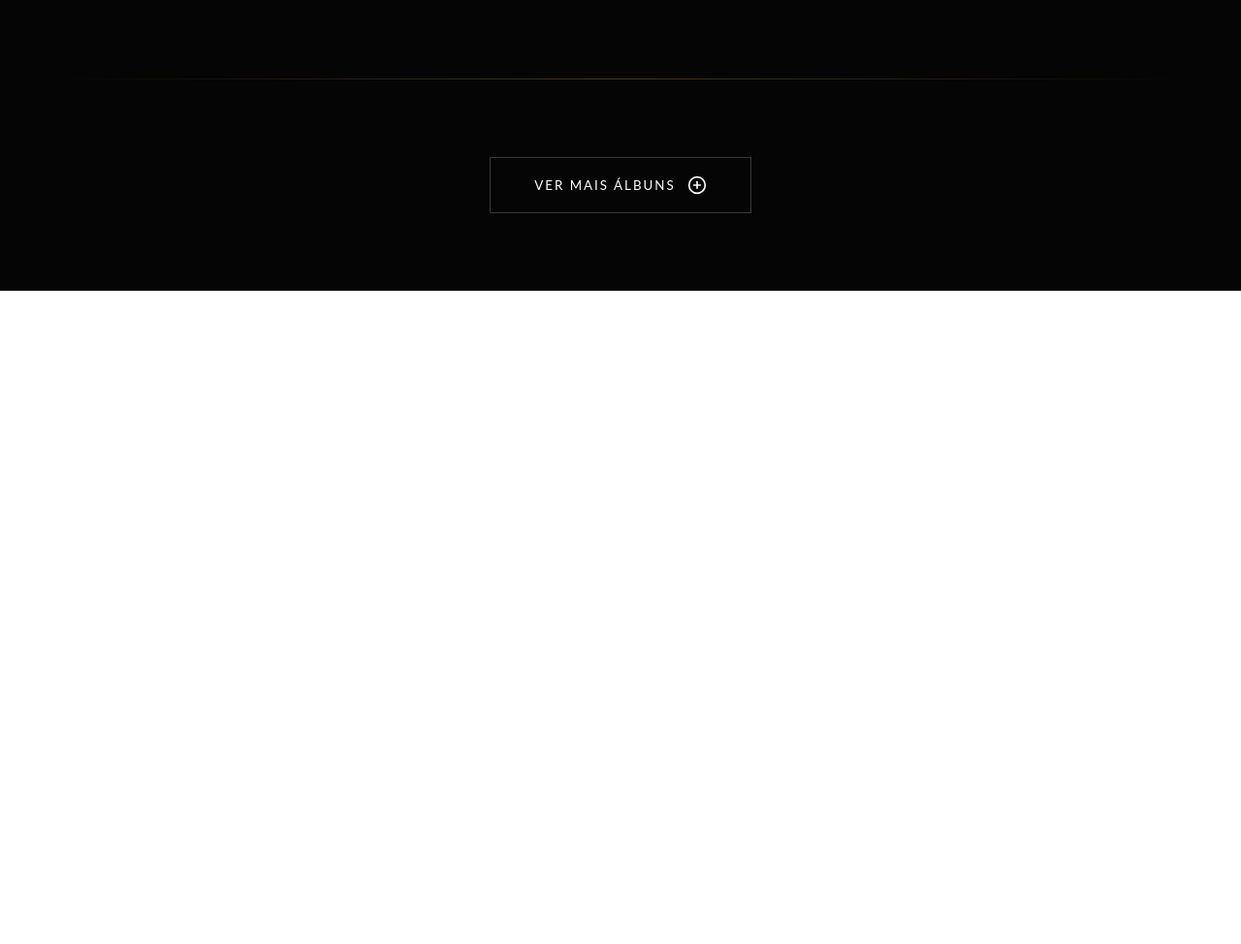
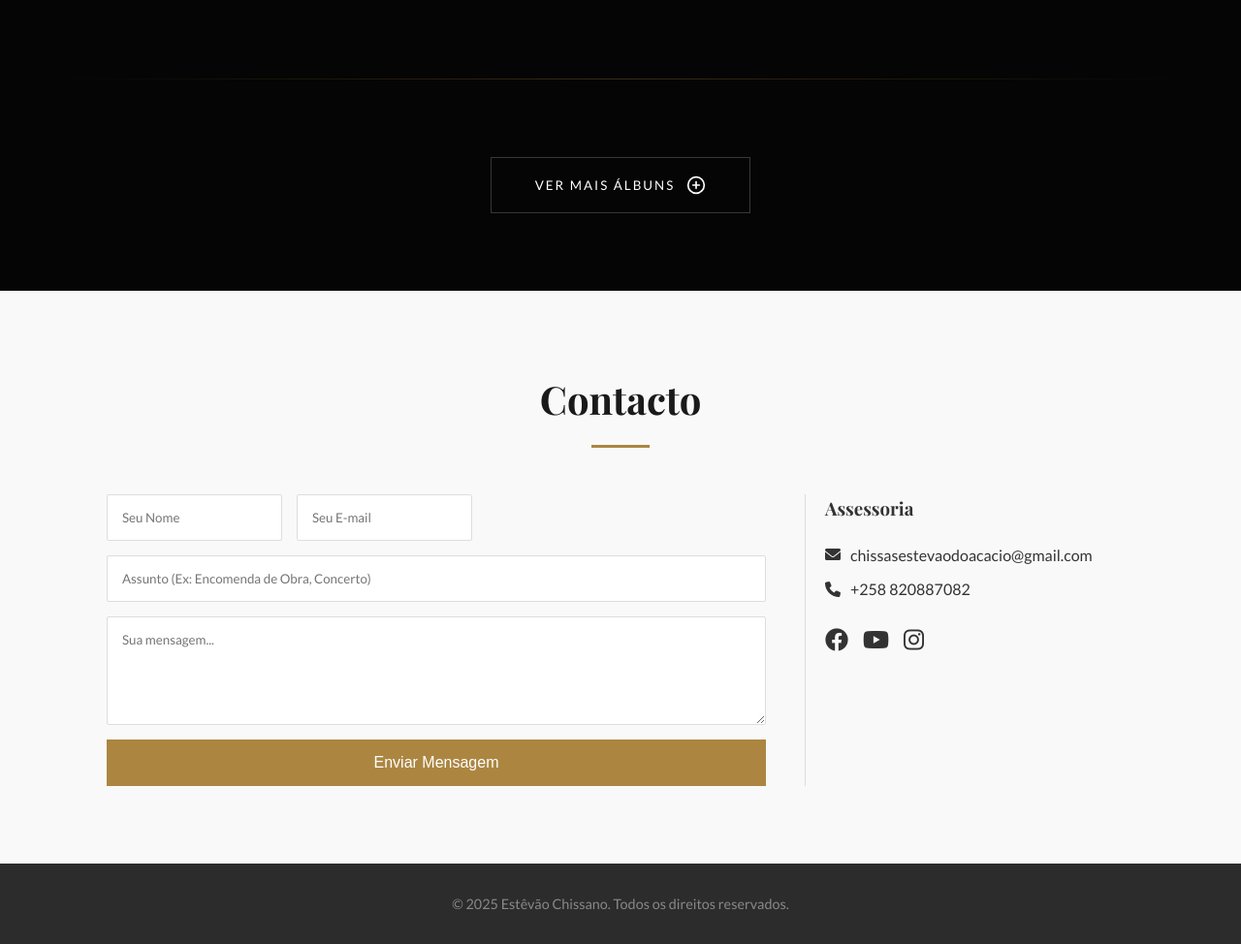
Before and after one commit to Emanuelsitoe/Site-Estevao, a plain HTML site: page galeria.html in a window 1280 px wide. Shown: the part 1268-2242 px from the top of the page at 97% size. Before the commit the page ends 1568 px from the top, so only its background shows below. Drawn offline with nearby package versions, Linux system fonts and the light colour scheme; a web font is replaced by a local one.

Commit message:
adicionei o rodape

```diff
--- a/css/galeria.css
+++ b/css/galeria.css
@@ -1,5 +1,6 @@
 :root {
-    --gold: #d4af37;
+    --text-main: #333333;
+    --light: #f9f9f9;
     --bg-black: #050505;
     --card-bg: #0f0f0f;
     --text-gray: #b0b0b0;
@@ -7,6 +8,8 @@
     --font-sans: 'Lato', sans-serif;
     --dark: #1a1a1a;
     --white: #ffffff;
+    --gold: #ac8641;
+    --grey: #2c2c2c;
 }
 * {
     margin: 0;
@@ -219,7 +222,85 @@ ul { list-style: none; }
 }
 
 /* Lógica Ver Mais */
-.hidden-event { display: none; }
+.hidden-event {
+    display: none;
+}
+
+/* Contato */
+.contact-wrapper {
+    display: grid;
+    grid-template-columns: 2fr 1fr;
+    gap: 40px;
+}
+.contact-form {
+    display: flex;
+    flex-direction: column;
+    gap: 15px;
+}
+.input-group {
+    display: flex;
+    gap: 15px;
+}
+input, textarea {
+    padding: 15px;
+    border: 1px solid #ddd;
+    border-radius: 2px;
+    font-family: var(--font-sans);
+    outline: none;
+}
+input:focus, textarea:focus {
+    border-color: var(--gold);
+}
+.contact-info {
+    padding-left: 20px;
+    border-left: 1px solid #ddd;
+}
+.contact-info h3 {
+    margin-bottom: 20px;
+}
+.contact-info p {
+    margin-bottom: 10px;
+    display: flex; gap: 10px;
+    align-items: center;
+}
+.social-icons {
+    margin-top: 20px;
+    font-size: 1.5rem;
+    display: flex;
+    gap: 15px;
+}
+.social-icons a:hover {
+    color: var(--gold);
+}
+.btn-primary {
+    background: var(--gold);
+    color: #fff;
+    border: none;
+    padding: 15px;
+    cursor: pointer;
+    font-size: 1rem;
+    transition: background 0.3s ease;
+}
+/* Footer */
+footer {
+    background: var(--grey);
+    color: #888;
+    text-align: center;
+    padding: 30px 0;
+    font-size: 0.9rem;
+}
+
+/* Animações (Classes utilitárias) */
+.hidden {
+    opacity: 0;
+    transform: translateY(30px);
+    transition: all 0.8s ease;
+}
+.show {
+    opacity: 1;
+    transform: translateY(0);
+}
+
 
 @keyframes fadeIn {
     from { opacity: 0; transform: translateY(20px); }
--- a/css/index.css
+++ b/css/index.css
@@ -18,7 +18,7 @@
 html {
     scroll-behavior: smooth;
 }
-* {
+*{
     margin: 0;
     padding: 0;
     box-sizing: border-box;
--- a/galeria.html
+++ b/galeria.html
@@ -1,10 +1,13 @@
 <!DOCTYPE html>
-<html lang="en">
+<html lang="pt">
 <head>
     <meta charset="UTF-8">
     <meta name="viewport" content="width=device-width, initial-scale=1.0">
     <title>Estêvão Chissano</title>
+    <link href="https://fonts.googleapis.com/css2?family=Lato:wght@300;400;700&family=Playfair+Display:ital,wght@0,400;0,700;1,400&display=swap" rel="stylesheet">
+    <link rel="stylesheet" href="https://cdnjs.cloudflare.com/ajax/libs/font-awesome/6.0.0/css/all.min.css">
     <link rel="stylesheet" href="css/galeria.css">
+
 </head>
 <body>
     <nav class="navbar">
@@ -86,6 +89,43 @@
         </div>
     </section>
 
+    <section id="contact" class="section">
+        <div class="container">
+            <h2 class="section-title ">Contacto</h2>
+            <div class="contact-wrapper ">
+                <form action="https://formsubmit.co/chissasestevaodoacacio@gmail.com" class="contact-form" method="post">
+                    <div class="input-group">
+                        <input type="text" name="Nome" placeholder="Seu Nome" required>
+                        <input type="email"  name="Email" placeholder="Seu E-mail" required>
+                    </div>
+                    <input type="text" name="Assunto" placeholder="Assunto (Ex: Encomenda de Obra, Concerto)" required>
+                    <textarea placeholder="Sua mensagem..." name="Mensagem" rows="5" required></textarea>
+                    <button type="submit" class="btn btn-primary">Enviar Mensagem</button>
+                    <input type="hidden" name="_next" value="http://127.0.0.1:5501/obrigado.html">
+                    <input type="hidden" name="_subject" value="Contacto pelo site de Estêvão Chissano">
+                    <input type="hidden" name="_captcha" value="false">
+                    <input type="text" name="_honey" style="display:none">
+                </form>
+                <div class="contact-info">
+                    <h3>Assessoria</h3>
+                    <p><i class="fas fa-envelope"></i><a href="mailto:chissasestevaodoacacio@gmail.com">chissasestevaodoacacio@gmail.com</a></p>
+                    <p><i class="fas fa-phone"></i><a href="tel:+258843123456">+258 820887082</a></p>
+                    <div class="social-icons">
+                        <a href="https://www.facebook.com/estevao.chissano"><i class="fab fa-facebook"></i></a>
+                        <a href="https://www.youtube.com/@estevaofilipechissano"><i class="fab fa-youtube"></i></a>
+                        <a href="#"><i class="fab fa-instagram"></i></a>
+                    </div>
+                </div>
+            </div>
+        </div>
+    </section>
+
+    <footer>
+        <div class="container footer-content">
+            <p>&copy; 2025 Estêvão Chissano. Todos os direitos reservados.</p>
+        </div>
+    </footer>
+
     <script src="js/galeria.js"></script>
 </body>
 </html>
```
Lines whose indentation alone changed are shown as unchanged.
